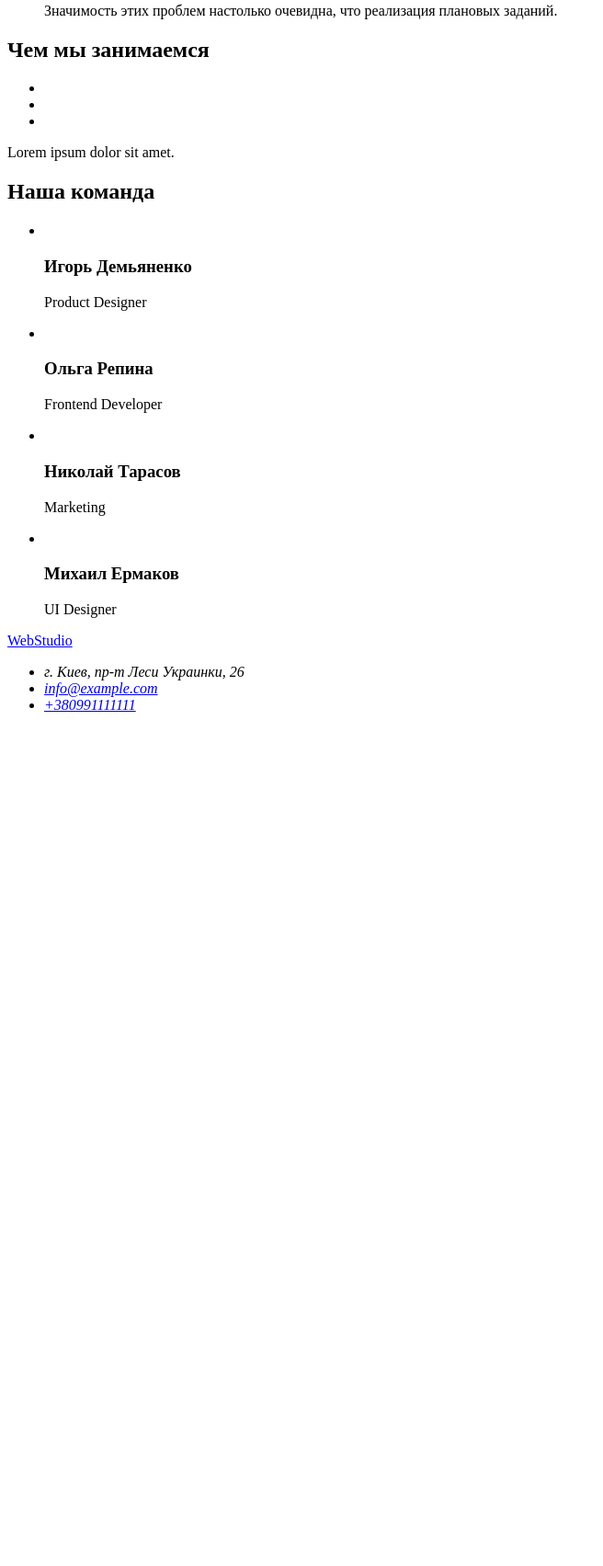
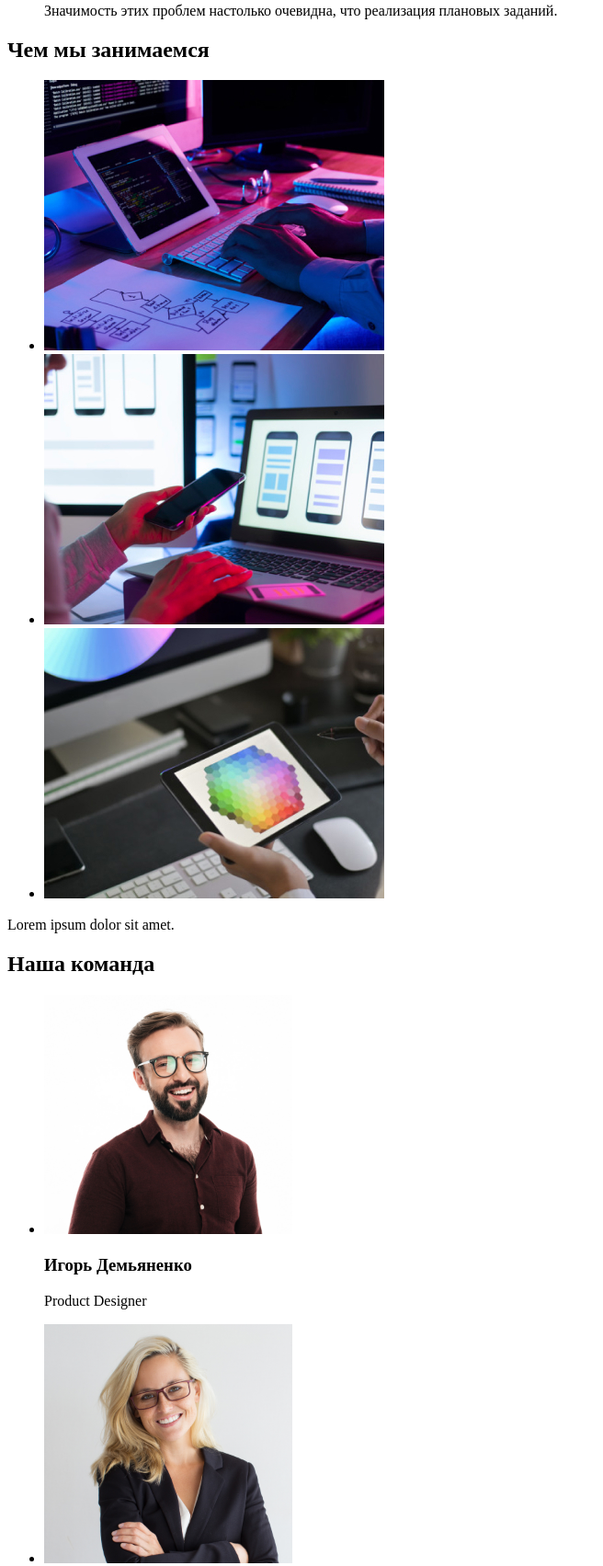
Before and after one commit to LorikLarisa/goit-markup-homework-01, a plain HTML site: page index.html in a window 1280 px wide. Shown: the part 573-2276 px from the top of the page at 92% size, without its empty margins (0-656 px from the left). Before the commit the page ends 1365 px from the top, so only its background shows below. Drawn offline with Linux system fonts and the light colour scheme.

Commit message:
Update index.html

```diff
--- a/index.html
+++ b/index.html
@@ -65,9 +65,9 @@
       <section>
         <h2>Чем мы занимаемся</h2>
         <ul>
-          <li><img src="./img_4.jpg" alt="" width="370" /></li>
-          <li><img src="./img_5.jpg" alt="" width="370" /></li>
-          <li><img src="./img_6.jpg" alt="" width="370" /></li>
+          <li><img src="./img/img_4.jpg" alt="" width="370" /></li>
+          <li><img src="./img/img_5.jpg" alt="" width="370" /></li>
+          <li><img src="./img/img_6.jpg" alt="" width="370" /></li>
         </ul>
       </section>
       <section>
@@ -78,22 +78,22 @@
         <h2>Наша команда</h2>
         <ul>
           <li>
-            <img src="./img.jpg" alt="" width="270" />
+            <img src="./img/img.jpg" alt="" width="270" />
             <h3>Игорь Демьяненко</h3>
             <p>Product Designer</p>
           </li>
           <li>
-            <img src="./img_1.jpg" alt="" width="270" />
+            <img src="./img/img_1.jpg" alt="" width="270" />
             <h3>Ольга Репина</h3>
             <p>Frontend Developer</p>
           </li>
           <li>
-            <img src="./img_2.jpg" alt="" width="270" />
+            <img src="./img/img_2.jpg" alt="" width="270" />
             <h3>Николай Тарасов</h3>
             <p>Marketing</p>
           </li>
           <li>
-            <img src="./img_3.jpg" alt="" width="270" />
+            <img src="./img/img_3.jpg" alt="" width="270" />
             <h3>Михаил Ермаков</h3>
             <p>UI Designer</p>
           </li>
```
